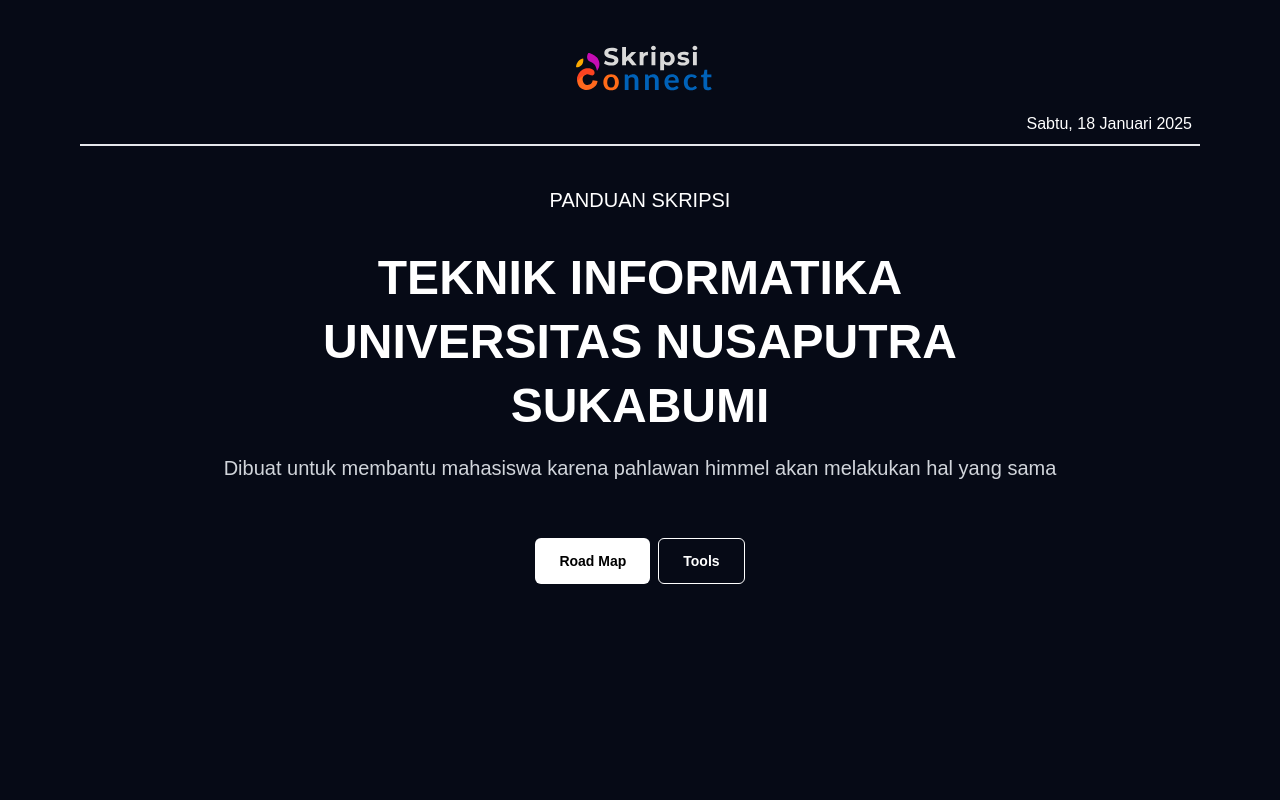
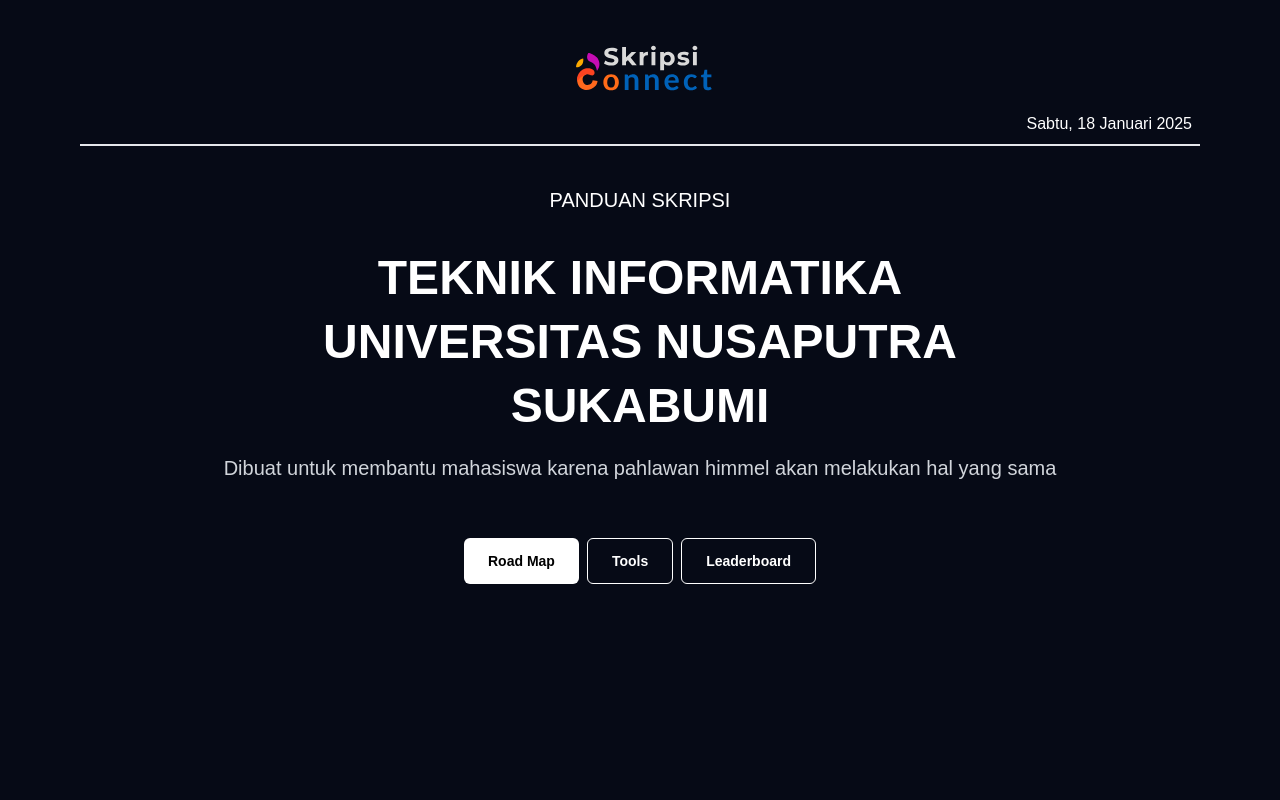
Before and after one commit to belum-ada-nama/Panduan-skripsi, a React (Vite) app: page / in a window 1280 px wide. Shown: the top 800 px of the page. Built offline with nearby package versions, Linux system fonts and the light colour scheme.

Commit message:
fix style hero

```diff
--- a/src/components/Hero.tsx
+++ b/src/components/Hero.tsx
@@ -65,6 +65,13 @@
             >
               Tools
             </Button>
+            <Button
+              variant="secondary"
+              size="small"
+              onClick={() => scrollToSection(section2Ref)}
+            >
+              <a href="/leaderboard">Leaderboard</a>
+            </Button>
           </div>
         </div>
       </div>
```
Also changed, not shown: 3 other files (tests, documents, lock files or other folders).
